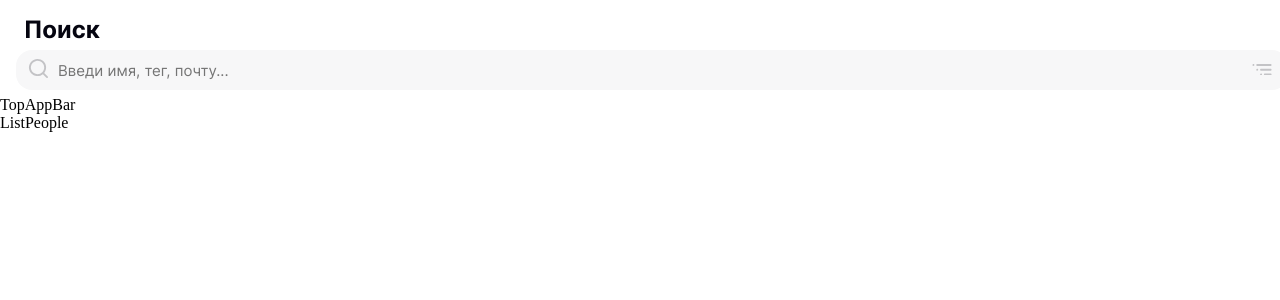
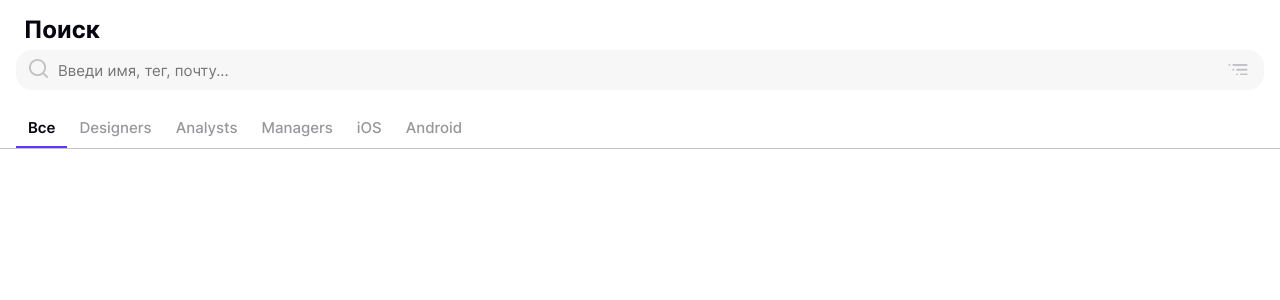
Before and after one commit to RebikHub/kode-test, a React (Create React App) app: page /#/ in a window 1280 px wide. Shown: the top 300 px of the page. Built offline with nearby package versions, Linux system fonts and the light colour scheme.

Commit message:
add styles for TopAppBar

```diff
--- a/src/components/ListPeople.tsx
+++ b/src/components/ListPeople.tsx
@@ -1,7 +1,20 @@
-import React, { ReactElement } from 'react'
+import React, { ReactElement } from 'react';
 
 export default function ListPeople(): ReactElement {
   return (
-    <div>ListPeople</div>
+    <div className='ListDiv'>
+      <ul>
+        <li className="ItemList">
+          <div className='ItemListDiv'>
+            <div>
+              <img src="" alt="" />
+            </div>
+            <div>
+
+            </div>
+          </div>
+        </li>
+      </ul>
+    </div>
   )
-}
+};
--- a/src/components/TopAppBar.tsx
+++ b/src/components/TopAppBar.tsx
@@ -1,7 +1,20 @@
-import React from 'react'
+import React, { BaseSyntheticEvent, ReactElement, useState } from 'react';
+import { ItemBar, NavBar, TopBar } from '../styles/styles';
 
-export default function TopAppBar() {
+const department: string[]  = ['Все', 'Designers', 'Analysts', 'Managers', 'iOS', 'Android'];
+
+export default function TopAppBar(): ReactElement {
+  const [checkDep, setCheckDep] = useState<string>('Все');
   return (
-    <div>TopAppBar</div>
+    <TopBar>
+      <NavBar>
+        {department.map((e: string, i: number) => (
+        <ItemBar
+          onClick={(ev: BaseSyntheticEvent) => setCheckDep(ev.target.firstChild.textContent)}
+          click={checkDep === e}
+          key={i}>{e}</ItemBar>
+          ))}
+      </NavBar>
+    </TopBar>
   )
-}
+};
--- a/src/styles/global.ts
+++ b/src/styles/global.ts
@@ -42,4 +42,8 @@ export default createGlobalStyle`
     width: 1280px;
     margin: auto;
   }
+
+  ul > li {
+    list-style: none;
+  }
 `
--- a/src/styles/styles.ts
+++ b/src/styles/styles.ts
@@ -1,4 +1,16 @@
 import styled from 'styled-components';
+
+type liStyleTypes = {
+  font: string,
+  color: string,
+  border: string
+}
+
+const liStyle: liStyleTypes = {
+  font: 'Inter-semibold',
+  color: '#050510',
+  border: '2px solid #6534FF'
+}
 
 export const HeaderDiv = styled.div`
   display: flex;
@@ -20,8 +32,8 @@ export const HeaderTitle = styled.h4`
 `
 export const InputDiv = styled.div`
   display: flex;
-  width: 1248px;
-  margin: 6px 16px;
+  width: 1224px;
+  margin: 6px auto;
   padding: 8px 12px;
   background: #F7F7F8;
   border-radius: 16px;
@@ -60,3 +72,28 @@ export const SortDiv = styled.div`
   margin: 6px 4px;
   cursor: pointer;
 `
+
+export const TopBar = styled.div`
+  width: 100%;
+  height: 36px;
+  margin-top: 14px;
+  padding-bottom: 2px;
+  border-bottom: 0.33px solid #C3C3C6;
+`
+
+export const NavBar = styled.ul`
+  display: flex;
+  margin-left: 16px;
+`
+
+export const ItemBar = styled.li<{click: boolean}>`
+  display: flex;
+  font-family: ${(props) => props.click ? liStyle.font : 'Inter-medium'};
+  font-size: 15px;
+  line-height: 20px;
+  text-align: center;
+  color: ${(props) => props.click ? liStyle.color : '#97979B'};
+  padding: 8px 12px;
+  cursor: pointer;
+  border-bottom: ${(props) => props.click ? liStyle.border : 'none'};
+`
```
